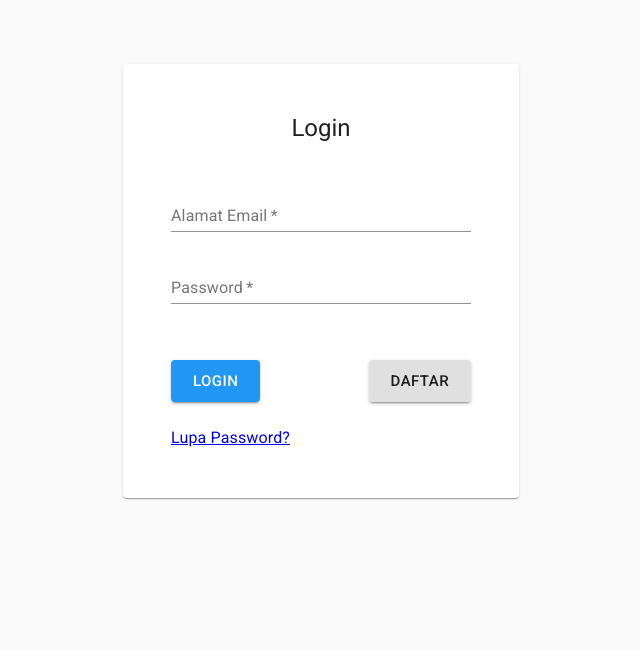
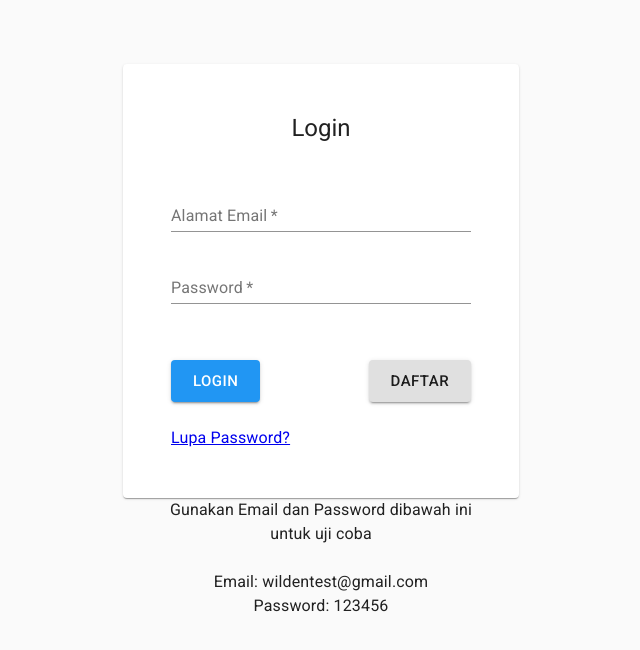
Before and after one commit to wildenali/aplikasiposwilden, a React (Create React App) app: page /login in a window 1280 px wide. Shown: the top 650 px of the page, without its empty margins (319-959 px from the left). Built offline with nearby package versions, Linux system fonts and the light colour scheme; no server answers.

Commit message:
info email dan pass untuk test

```diff
--- a/src/pages/login/index.js
+++ b/src/pages/login/index.js
@@ -189,6 +189,11 @@ function Login(props) {
               </form>
 
             </Paper>
+            <Typography className={classes.title}>
+              Gunakan Email dan Password dibawah ini<br/>untuk uji coba<br/><br/>
+              Email:      wildentest@gmail.com<br/>
+              Password:   123456
+            </Typography>
           </Container>
 }
 
```
